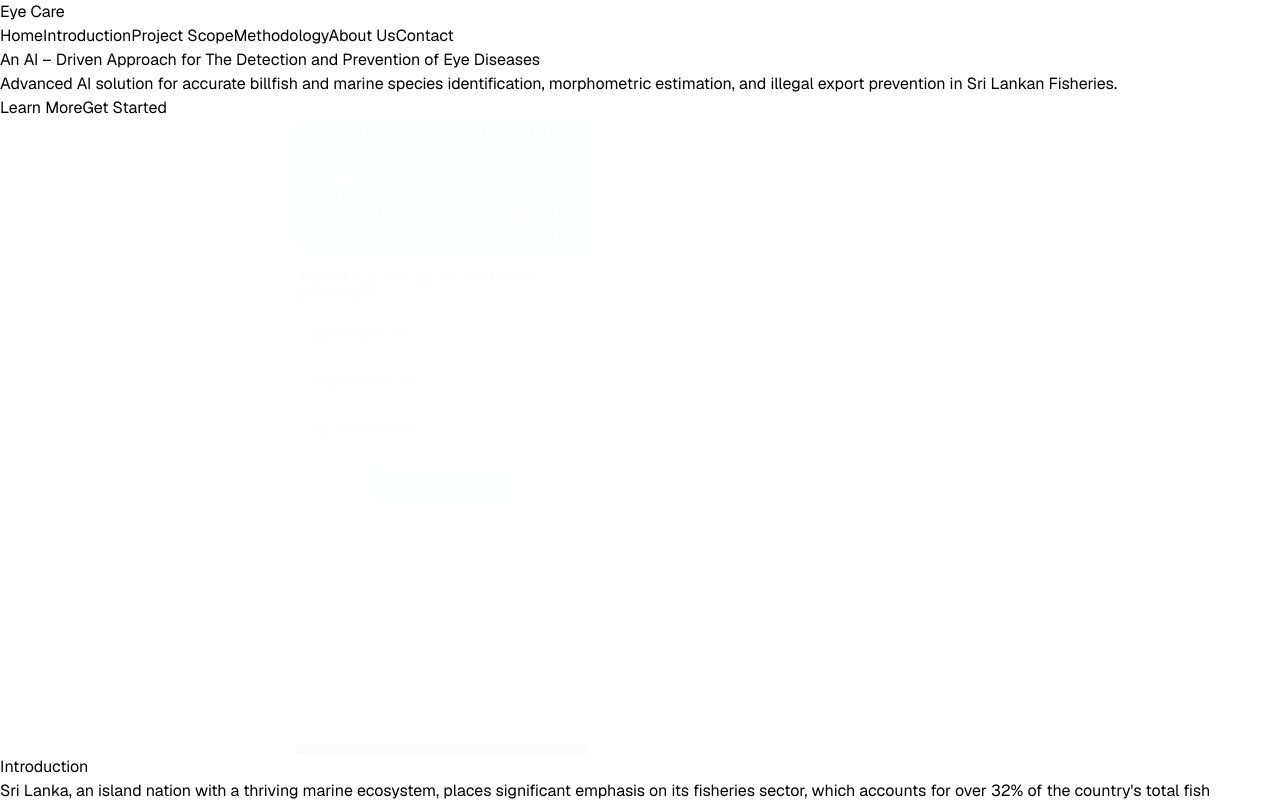
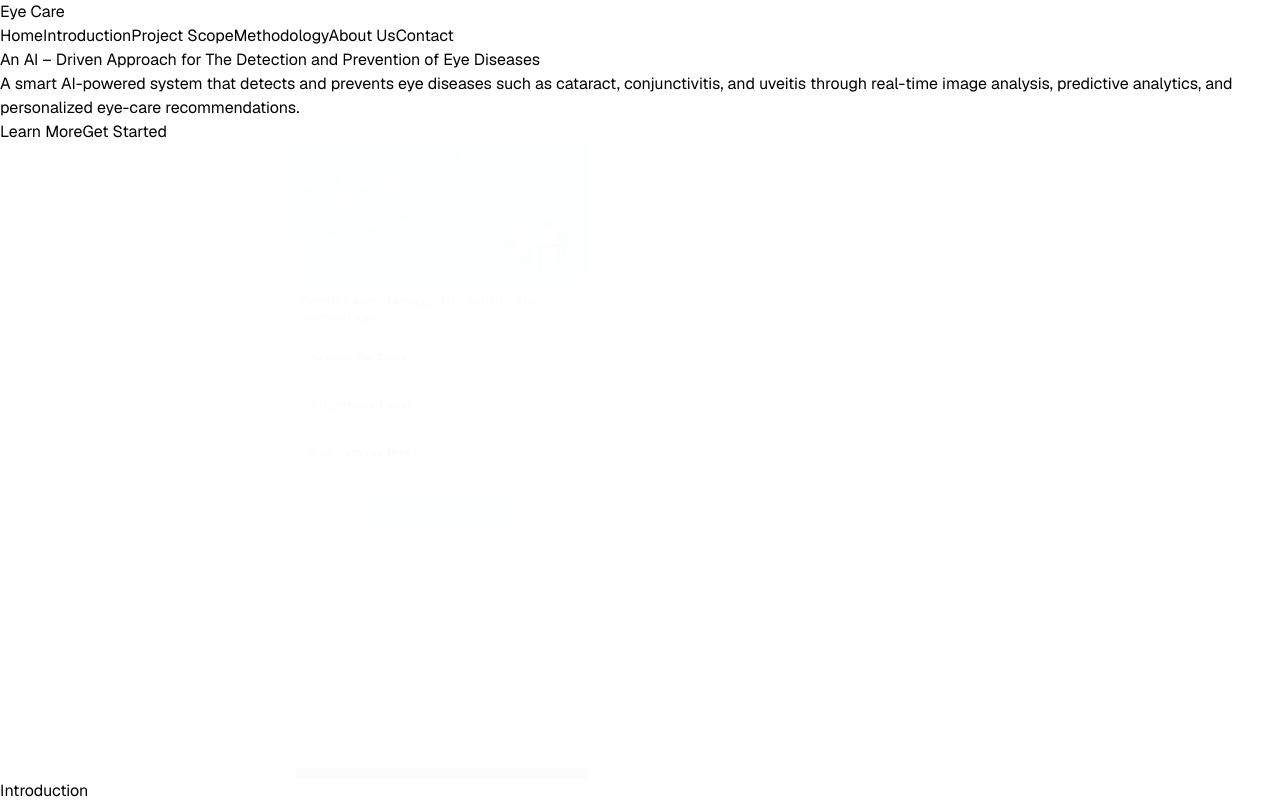
Before and after one commit to AchinthaDavidson/fish-identification-web, a Next.js app: page / in a window 1280 px wide. Shown: the top 801 px of the page. Built offline with nearby package versions, Linux system fonts and the light colour scheme.

Commit message:
Update index.tsx

```diff
--- a/src/pages/index.tsx
+++ b/src/pages/index.tsx
@@ -122,7 +122,7 @@ export default function Home() {
                 className="text-xl text-gray-600 leading-relaxed"
                 variants={heroItem}
               >
-                Advanced AI solution for accurate billfish and marine species identification, morphometric estimation, and illegal export prevention in Sri Lankan Fisheries.
+                A smart AI-powered system that detects and prevents eye diseases such as cataract, conjunctivitis, and uveitis through real-time image analysis, predictive analytics, and personalized eye-care recommendations.
               </motion.p>
               <motion.div className="flex gap-4" variants={heroItem}>
                 <button className="bg-blue-600 text-white px-8 py-4 rounded-xl hover:bg-blue-700 transition-all duration-300 transform hover:scale-105 shadow-lg hover:shadow-xl">
```
